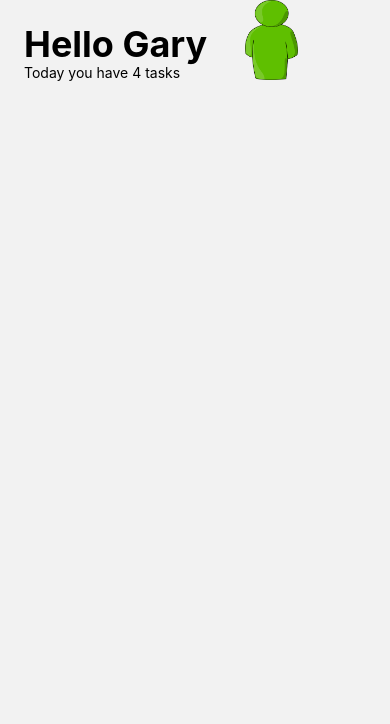
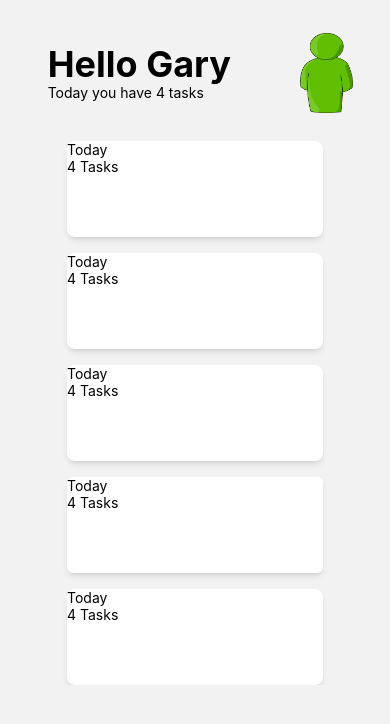
Before and after one commit to glin18/native-task, a React Native app: screen /Home in a window 390 px wide. Shown: the top 724 px of the page. Built offline with nearby package versions, Linux system fonts and the light colour scheme.

Commit message:
Begin creating home page cards

```diff
--- a/components/HomeScreen.js
+++ b/components/HomeScreen.js
@@ -1,10 +1,17 @@
-import { SafeAreaView, View, Text, Image } from "react-native";
+import {
+  SafeAreaView,
+  View,
+  Text,
+  Image,
+  ScrollView,
+  TouchableOpacity,
+} from "react-native";
 import React from "react";
 
 const HomeScreen = () => {
   return (
     <SafeAreaView>
-      <View className="flex-row">
+      <View className="flex-row justify-around mt-5 items-center px-2">
         <View className="p-6">
           <Text className="text-4xl font-bold">Hello Gary</Text>
           <Text>Today you have 4 tasks </Text>
@@ -14,6 +21,28 @@ const HomeScreen = () => {
           style={{ height: 80, width: 80, resizeMode: "contain" }}
         />
       </View>
+      <ScrollView contentContainerStyle={{ alignItems: "center" }}>
+        <View className="bg-white w-64 h-24 shadow-md rounded-lg mt-4">
+          <Text>Today</Text>
+          <Text>4 Tasks</Text>
+        </View>
+        <View className="bg-white w-64 h-24 shadow-md rounded-lg mt-4">
+          <Text>Today</Text>
+          <Text>4 Tasks</Text>
+        </View>
+        <View className="bg-white w-64 h-24 shadow-md rounded-lg mt-4">
+          <Text>Today</Text>
+          <Text>4 Tasks</Text>
+        </View>
+        <View className="bg-white w-64 h-24 shadow-md rounded-md mt-4">
+          <Text>Today</Text>
+          <Text>4 Tasks</Text>
+        </View>
+        <View className="bg-white w-64 h-24 shadow-md rounded-lg mt-4">
+          <Text>Today</Text>
+          <Text>4 Tasks</Text>
+        </View>
+      </ScrollView>
     </SafeAreaView>
   );
 };
```
